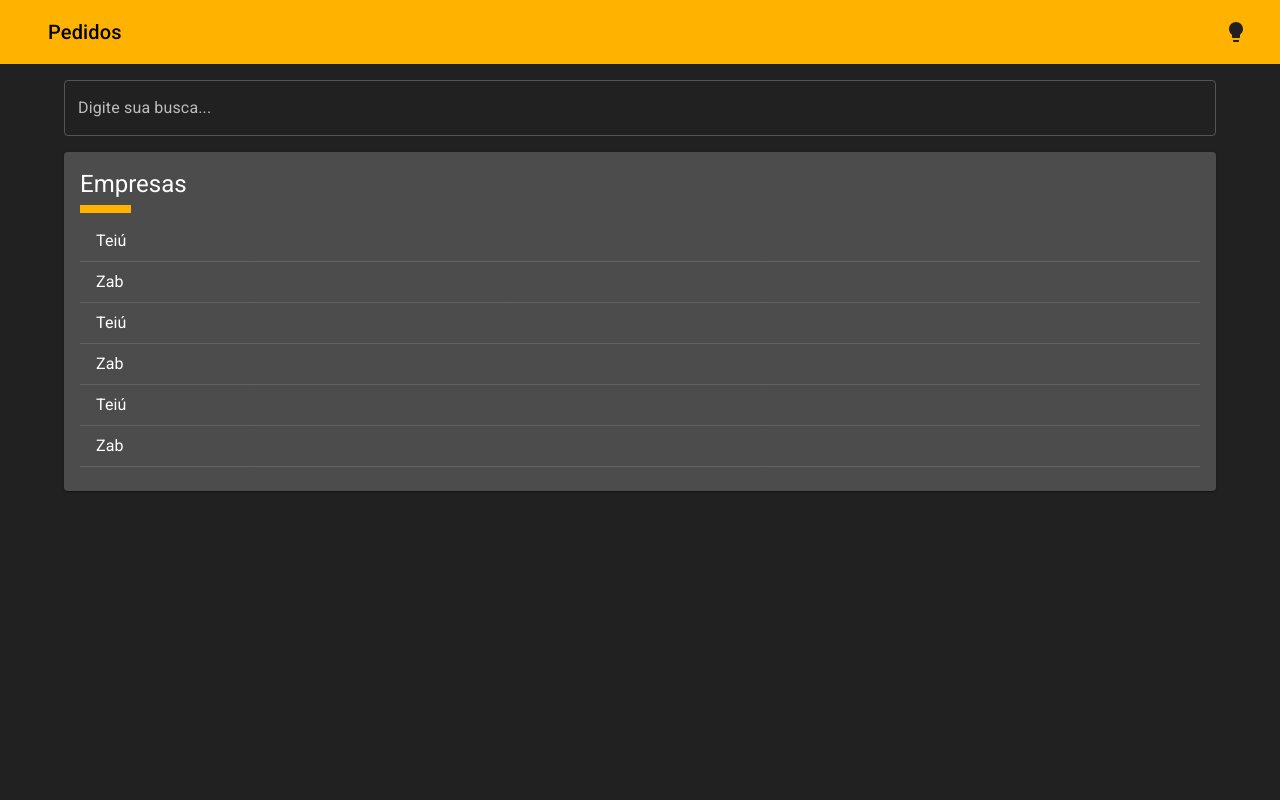
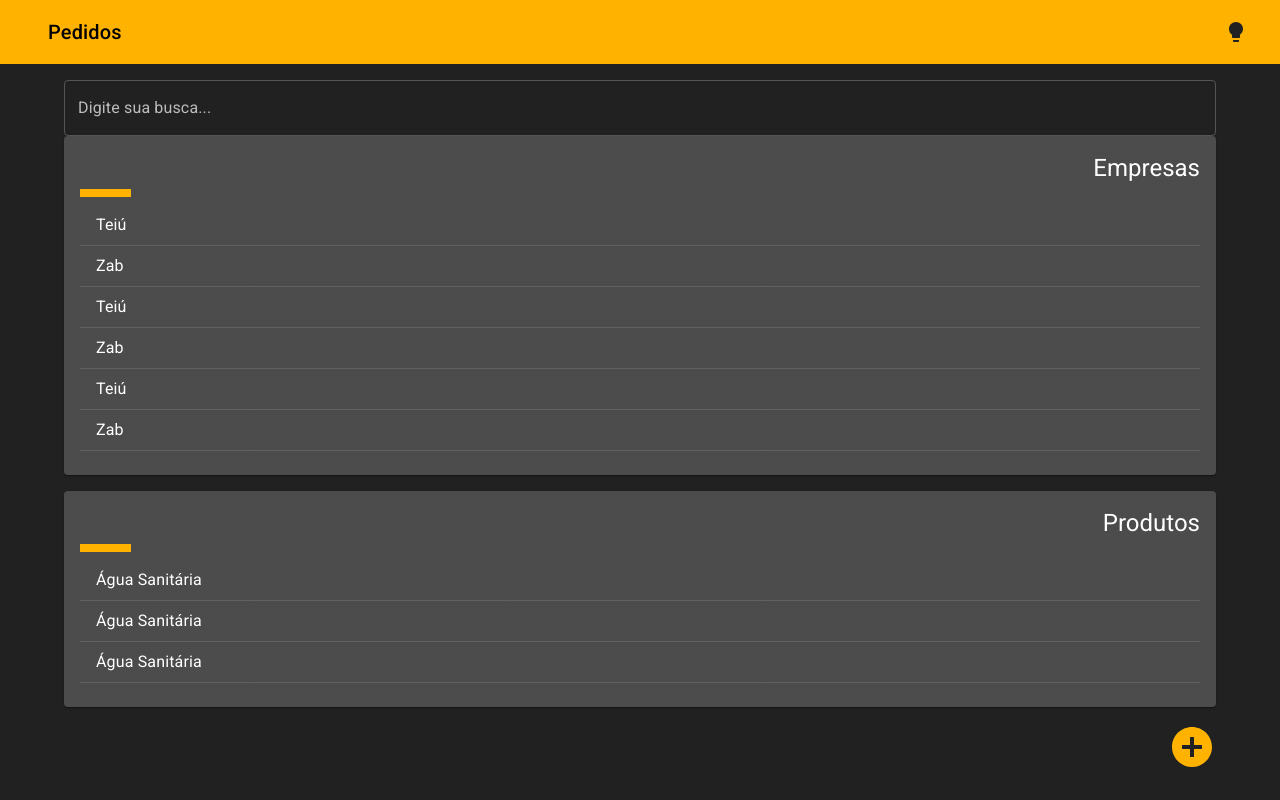
Before and after one commit to diasjoaovitor-zz/pedidos, a React (Vite) app: page / in a window 1280 px wide. Built offline with nearby package versions, Linux system fonts and the light colour scheme.

Commit message:
implements home page

```diff
--- a/src/pages/Home.tsx
+++ b/src/pages/Home.tsx
@@ -1,34 +1,57 @@
-import { Container, TextField } from "@mui/material"
-import React, { useEffect, useState } from "react"
+import { useEffect, useState } from "react"
+import { Link } from "react-router-dom"
+import { Container, IconButton, TextField } from "@mui/material"
+import AddCircleIcon from '@mui/icons-material/AddCircle'
 import { Card, Header }from "../shared/components"
 
-import { products } from "../shared/repositories/products"
+import { products as p } from "../shared/repositories/products"
 
 export const Home: React.FC = () => {
   const [ companies, setCompanies ] = useState<string[]>([])
+  const [ products, setProducts ] = useState<string[]>([])
 
   useEffect(() => {
     const companies: string[] = []
-    products.forEach(({ availability }) => {
+    p.forEach(({ availability }) => {
       availability.forEach(({ company }) => {
         companies.push(company)
       })
     })
+    const products = p.map(({ name }) => name)
     setCompanies(companies)
+    setProducts(products)
   }, [])
+
   return (
     <>
     <Header title="Pedidos" />
-    <Container>
+    <Container sx={{
+      backgroundColor: 'background.default',
+      textAlign: 'right'
+    }}>
       <TextField
         label="Digite sua busca..."
         variant="outlined"
         sx={{
           width: "100%",
-        marginY: 2
+          marginTop: 2
         }}
       />
       <Card title="Empresas" items={companies} />
+      <Card title="Produtos" items={products} />
+      <Link to="product/create" style={{
+        position: 'sticky',
+        bottom: '16px',
+      }}>
+        <IconButton sx={{
+          padding: 0,
+          color: 'primary.main'
+        }}>
+          <AddCircleIcon sx={{
+            fontSize: '3rem',
+          }} />
+        </IconButton>
+      </Link>
     </Container>
     </>
   )
```
Lines whose indentation alone changed are shown as unchanged.
